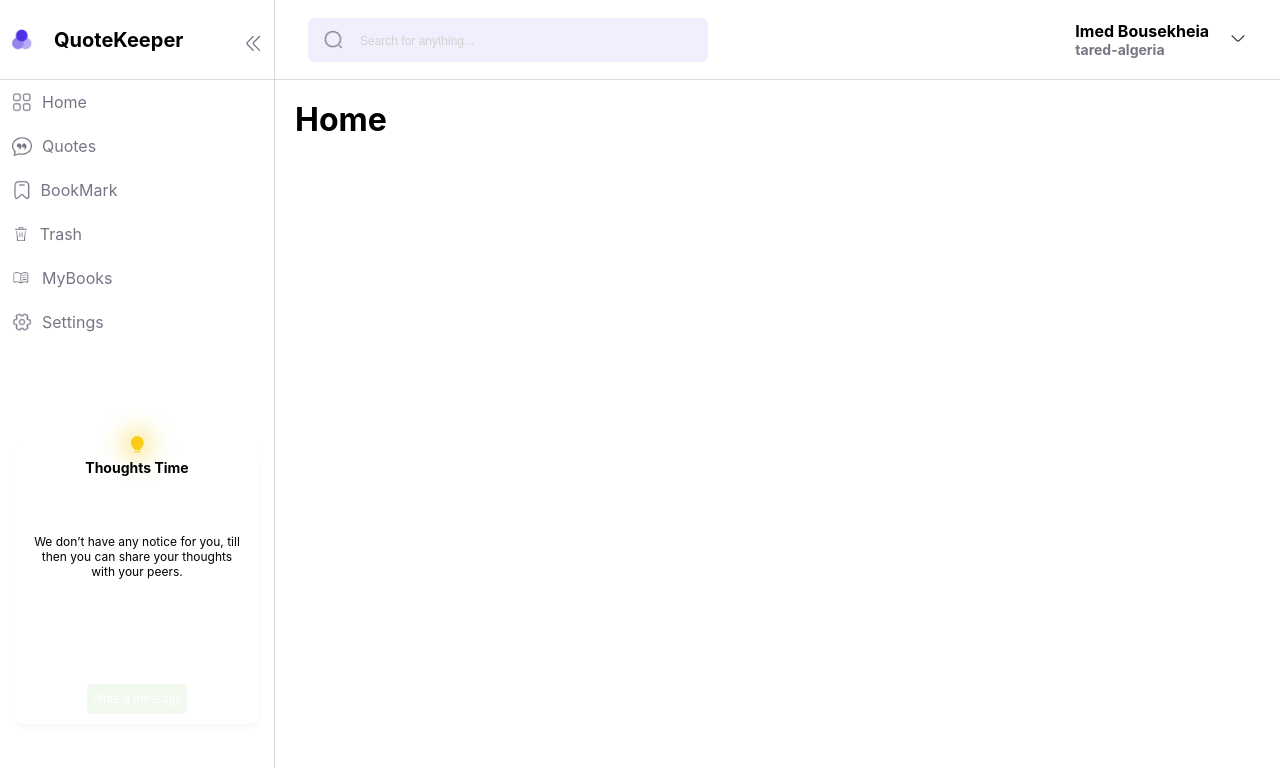
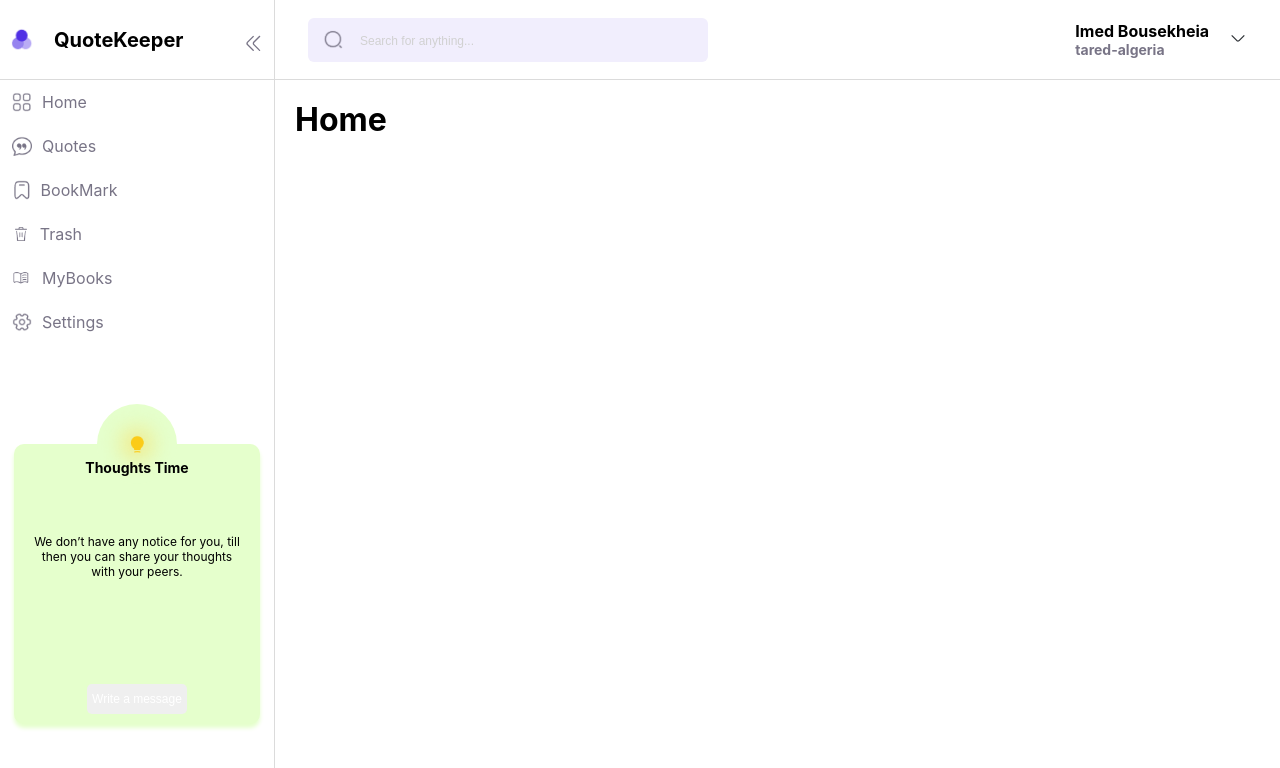
Before and after one commit to yaCHBn2004/QuoteKeeper, a React (Create React App) app: page / in a window 1280 px wide. Shown: the top 768 px of the page. Built offline with nearby package versions, Linux system fonts and the light colour scheme.

Commit message:
change the sideBar color

```diff
--- a/src/component/SideBar.js
+++ b/src/component/SideBar.js
@@ -9,25 +9,29 @@ const SideBar = () => {
     setNavState(!NavState);
   };
   const [quote , setQuote] =  useState("We don’t have any notice for you, till then you can share your thoughts with your peers.") ;
-  const [backgroundColor, setBackgroundColor] = useState('white');
   const [count, setCount] = useState(0);
+  const [backgroundColor, setBackgroundColor] = useState(getRandomLightColor);
+  const [darkenedColor, setDarkenedColor] = useState(getDarkenedColor(backgroundColor));
+    useEffect(() => {
+      const intervalId = setInterval(() => {
+        setBackgroundColor(getRandomLightColor());
+        setDarkenedColor(getDarkenedColor(backgroundColor));
+      }, 5000);
 
-  const changeBackgroundColor = () => {
-    const randomColor = '#f' + Math.floor((Math.random()*167772)).toString(16) ;
-    setBackgroundColor(randomColor);
-  }
+      return () => clearInterval(intervalId);
+    }, []);
 
-  useEffect(() => {
-    setTimeout(() => {
-      setCount((count) => count + 1);
-      changeBackgroundColor()
-      console.log('hrllo ')
-    }, 4000);
-  });
+    function getRandomLightColor() {
+      const colors = ['#FFCCCC', '#FFDDCC', '#FFEACC', '#FFFFCC', '#E5FFCC', '#CCFFCC', '#CCFFE5', '#CCFFFF', '#CCE5FF', '#CCCCFF', '#E5CCFF', '#FFCCFF'];
+    var color =  colors[Math.floor(Math.random() * colors.length)];
+    return color ;
+    }
+    function getDarkenedColor(color) {
+      const darkenedFactor = 0.85;
+      return color.replace('#', '').match(/.{1,2}/g).map(component => Math.round(parseInt(component, 16) * darkenedFactor).toString(16)).join('');
+    }
 
-
-
-
+  console.log(getDarkenedColor(backgroundColor)) ;
 
   return (
     <div id="SideBar" className={NavState ? "active" : "hidden"}>
@@ -81,12 +85,12 @@ const SideBar = () => {
           </Link>
         </li>
       </div>
-      <div className="thoughtsTime" style={{boxShadow: `0 4px 4px ${backgroundColor+ "AA"} `,backgroundColor:(backgroundColor +"12")}}>
+      <div className="thoughtsTime" style={{boxShadow: `0 4px 4px ${backgroundColor} `,backgroundColor:(backgroundColor)}}>
 
         <h1>Thoughts Time</h1>
-        <img src="./lightY.png" style={{backgroundColor:(backgroundColor +"12")}}/>
+        <img src="./lightY.png" style={{backgroundColor:(backgroundColor )}}/>
         <p>{quote}</p>
-        <button style={{backgroundColor : backgroundColor}}>Write a message</button>
+        <button style={{backgroundColor : darkenedColor}}>Write a message</button>
       </div>
     </div>
   );
```
